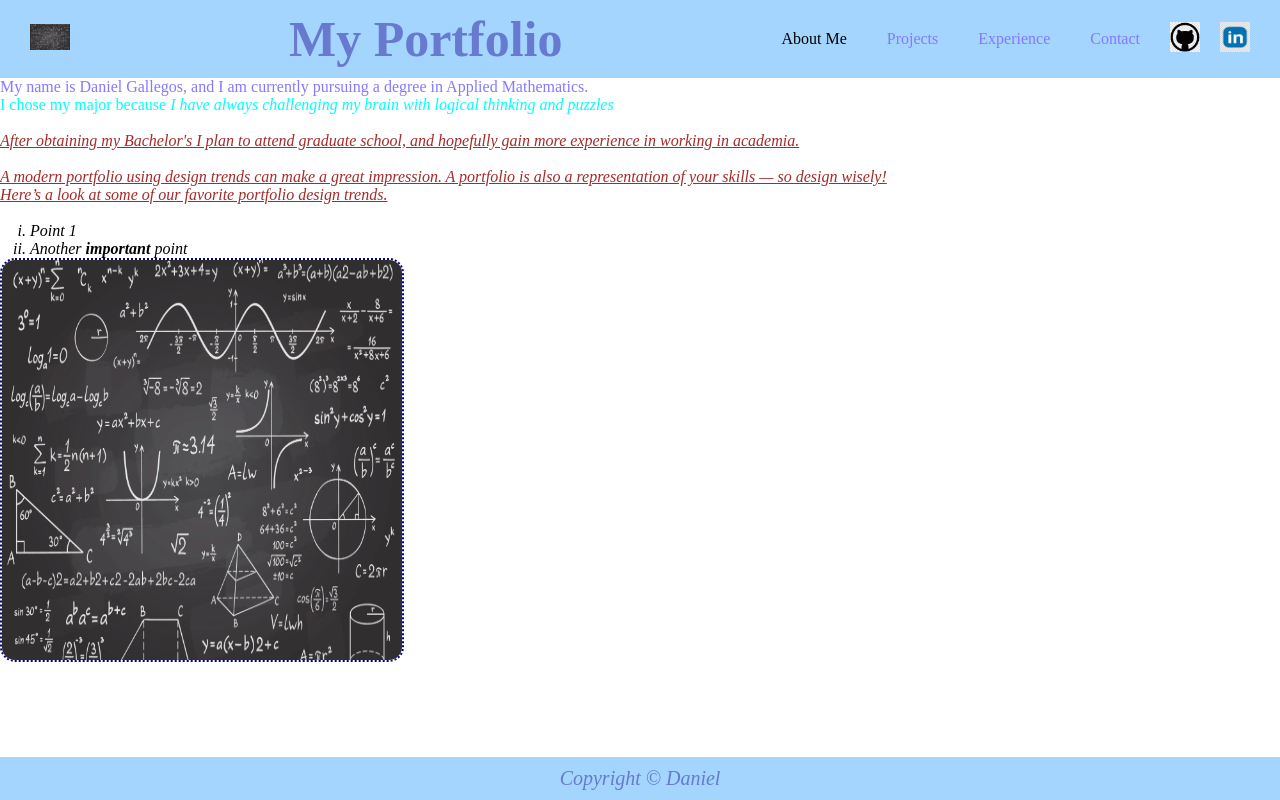
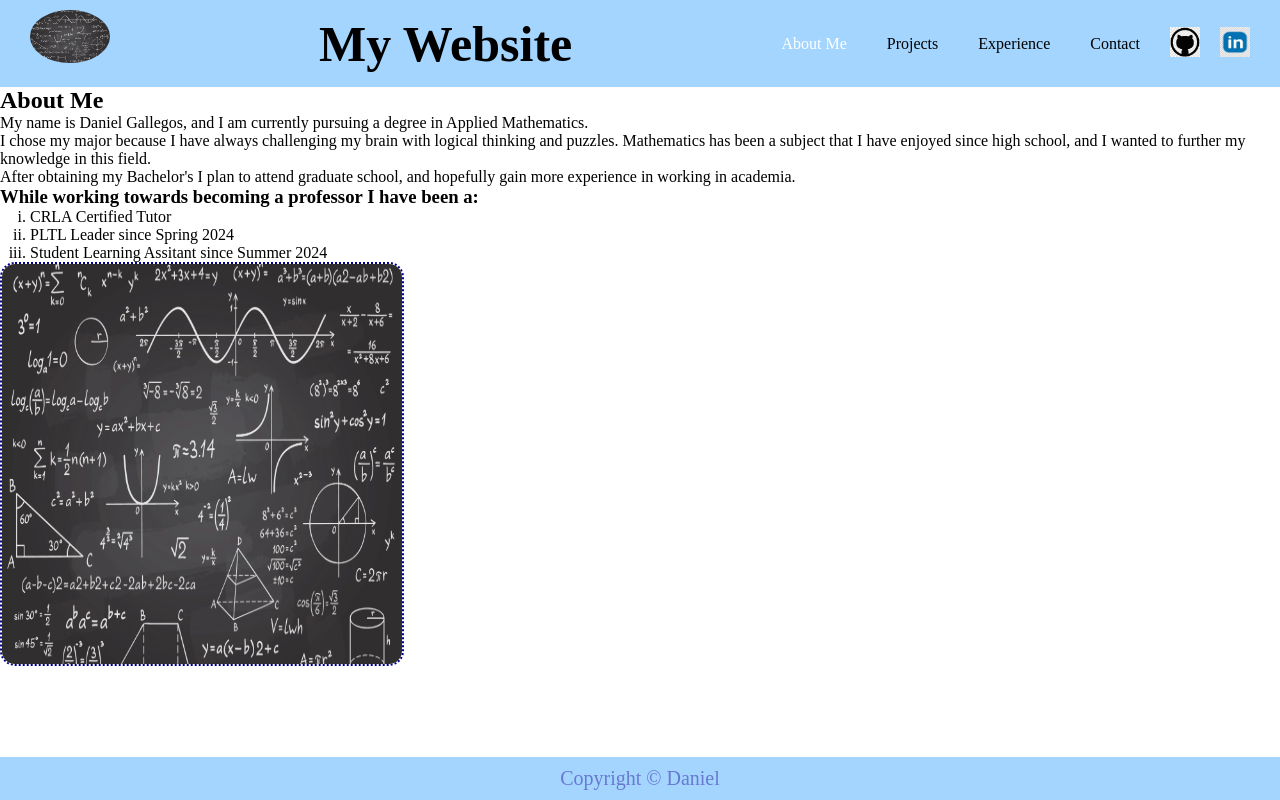
Before and after one commit to KoaDANIELSON/myportfolio, a plain HTML site: page index.html in a window 1280 px wide. Drawn offline with Linux system fonts and the light colour scheme.

Commit message:
Save to GitHub

```diff
--- a/index.html
+++ b/index.html
@@ -11,7 +11,7 @@
                 <img src="images/icon.png">
             </div>
             <!--heading tag h1,h2,h3...,h6-->
-            <h1>My Portfolio</h1>
+            <h1>My Website</h1>
             <!-- use anchor tag for links -->
             <ul class="nav-bar"> <!--unordered list tag -->
                 <li><a class="current" href="index.html">About Me</a></li> <!-- list item tag -->
@@ -27,27 +27,18 @@
         </header>
 
         <div class="content">
+            <div class="about text">
+            <h2>About Me</h2>
             <p>My name is Daniel Gallegos, and I am currently pursuing a degree in Applied Mathematics.</p>
-            <!--paragraph tag-->
-            <p style="color:aqua;">I chose my major because <i> I have always challenging my brain with logical thinking and puzzles<i>
-            <p>
+            <p>I chose my major because I have always challenging my brain with logical thinking and puzzles.
+            Mathematics has been a subject that I have enjoyed since high school, and I wanted to further my knowledge in this field.</p>
+            <p>After obtaining my Bachelor's I plan to attend graduate school, and hopefully gain more experience in working in academia.</p>
 
-            <br/>
-
-
-            <p class="abtMeText">After obtaining my Bachelor's I plan to attend graduate school, and hopefully gain more experience in working in academia.</p>
-
-            <br/>
-
-            <p class="abtMeText">A modern portfolio using design trends can make a great impression.
-                A portfolio is also a representation of your skills — so design wisely! <br/> <!--break tag-->
-                Here’s a look at some of our favorite portfolio design trends.</p>
-
-            <br/>
-
+            <h3>While working towards becoming a professor I have been a:</h3>
             <ol type="i" class="list-aboutme">
-                <li>Point 1</li>
-                <li>Another <b>important</b> point</li>
+                <li>CRLA Certified Tutor</li>
+                <li>PLTL Leader since Spring 2024</li>
+                <li>Student Learning Assitant since Summer 2024</li>
             </ol>
 
             <img class="home-image" src="images/icon.png" width="400" height="400" alt="Cannot load icon">
--- a/styles.css
+++ b/styles.css
@@ -16,12 +16,16 @@ header{
 }
 
 .logo img{
-    width: 40px;
+    width: 80px;
+    border-radius: 50%;
+    margin-bottom: 10px;
+    position: static;
+    transform: none;
 }
 
 header h1{
     text-align: center;
-    color: #6879d0;
+    color: #000000;
     flex: 1;
     font: 50px "Times New Roman";
     font-weight:800;
@@ -45,11 +49,11 @@ header h1{
 }
 
 .nav-bar a{
-    color:#8579ff;
+    color:#000000;
 }
 
 .nav-bar .current{
-    color:#000000;
+    color:#ffffff;
 }
 
 a:link{
@@ -82,12 +86,11 @@ a:hover{
 }
 
 .content p{
-    color:#8579ff;
+    color:#000000;
 }
 
 .content .abtMeText{
-    color:brown;
-    text-decoration: underline;
+    color:rgb(0, 0, 0);
 }
 
 .list-aboutme{
```
Also changed, not shown: projects.html (+1 -20 lines).
